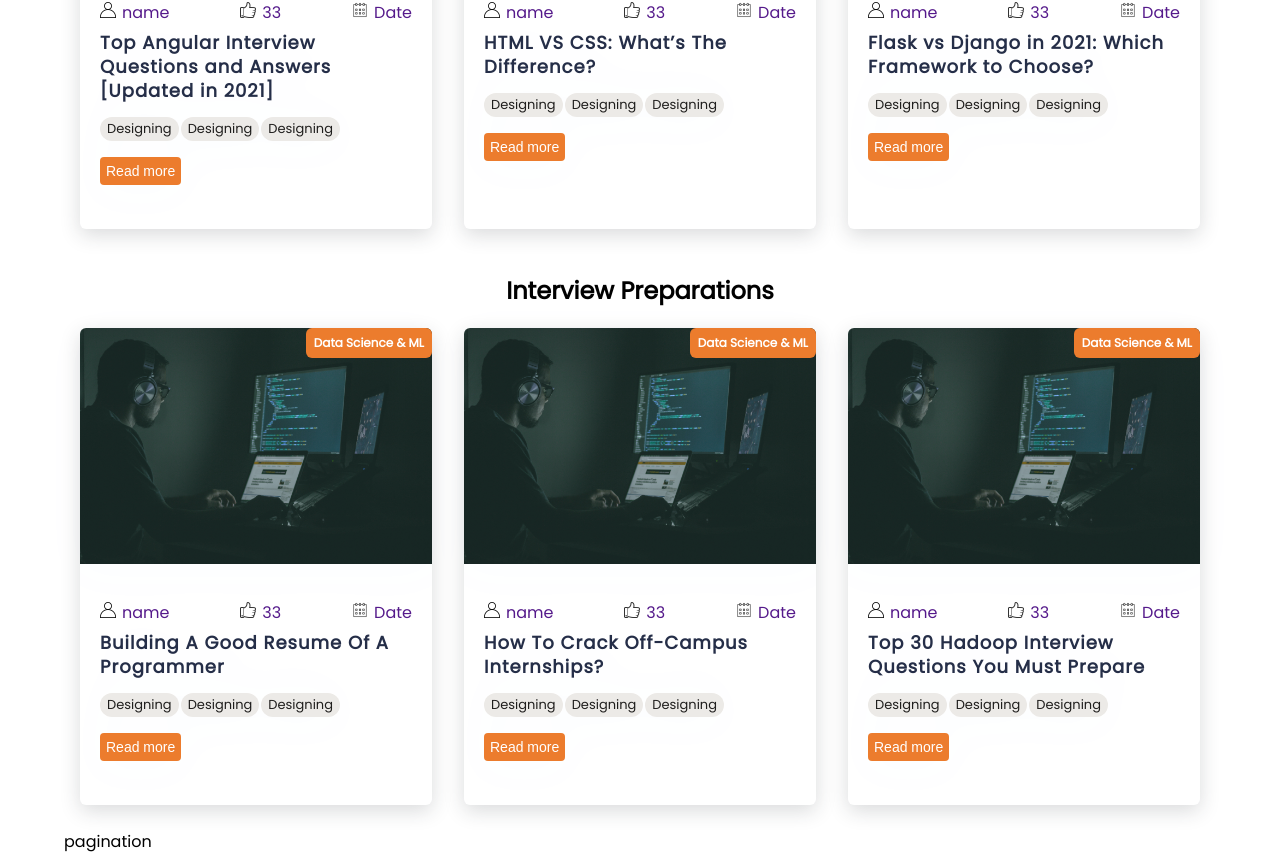
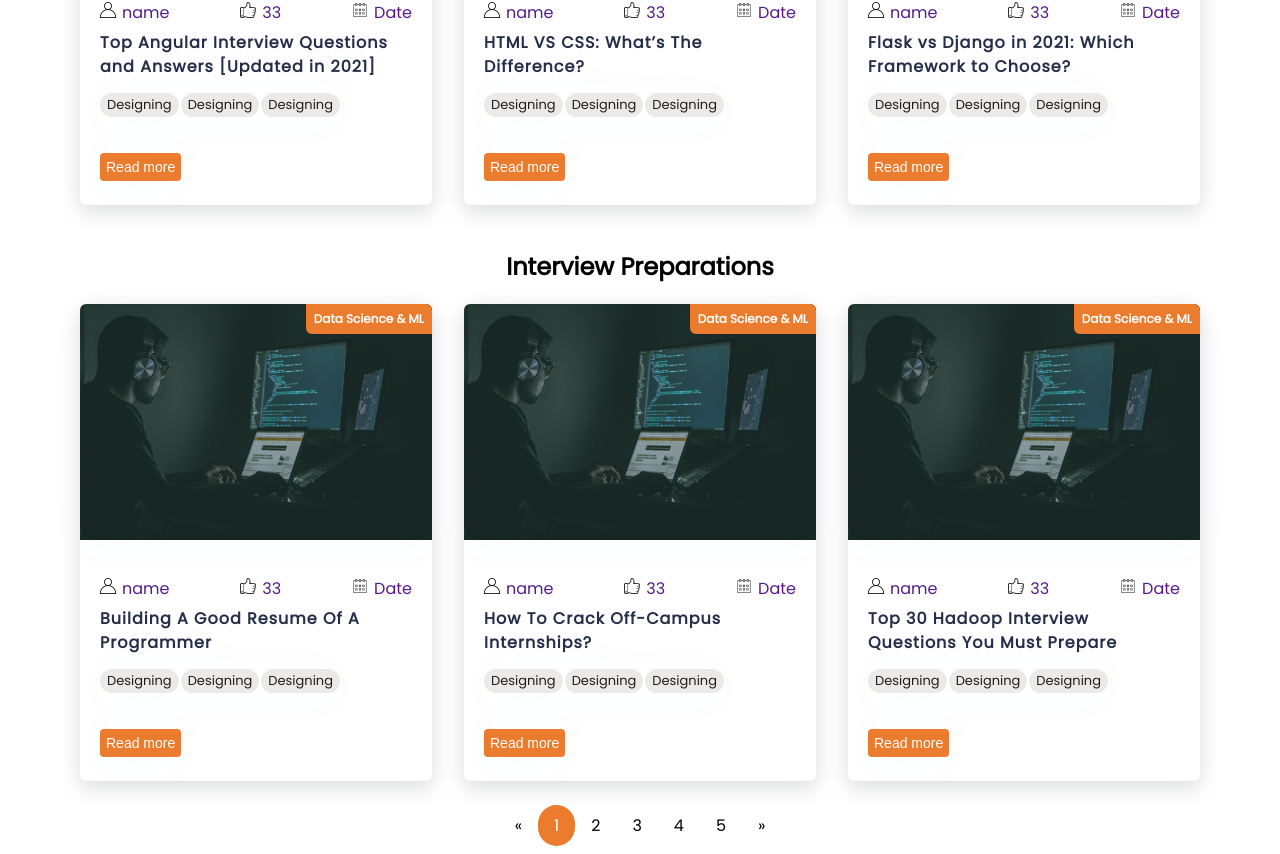
Before and after one commit to Shivangi020/Blogpage, a React (Create React App) app: page / in a window 1280 px wide. Shown: the part 1570-2424 px from the top of the page. Built offline with nearby package versions, Linux system fonts and the light colour scheme.

Commit message:
adding pagination

```diff
--- a/src/components/Card/Carditem.js
+++ b/src/components/Card/Carditem.js
@@ -33,8 +33,9 @@ function CardItem(props) {
                 <span className="round-tab">{props.tag}</span>
                 <span className="round-tab">{props.tag}</span>
                 </div>
-            <div className="btn"><button>Read more</button></div>
+
           </div>
+          <div className="btn"><button>Read more</button></div>
         </a>
       </div>
 
--- a/src/components/Card/style.css
+++ b/src/components/Card/style.css
@@ -72,7 +72,8 @@ h2 {
   background-color: #ec7c2d;
   box-sizing: border-box;
   border-radius: 6px;
-  border-top-right-radius: 0px;
+  border-top-left-radius: 0px;
+  border-bottom-right-radius: 0px;
 }
 
 .cards__item__img {
@@ -95,7 +96,7 @@ h2 {
 
 .cards__item__text {
   color: #252e48;
-  font-size: 18px;
+  /* font-size: 18px; */
   line-height: 24px;
   font-weight: 600;
   padding: 6px 0px;
@@ -161,6 +162,7 @@ button{
  }
  .btn{
   display: flex;
+  padding-left: 20px;
 
 }
 .cards__item__info {
--- a/src/components/Hero/Hero.css
+++ b/src/components/Hero/Hero.css
@@ -37,12 +37,15 @@
     background-color: #ec7c2d;
     box-sizing: border-box;
     border-radius: 6px;
+    border-top-left-radius: 0px;
+    border-bottom-right-radius: 0px;
 
 }
 .image1{
     width: 100%;
     height: 100%;
     object-fit: cover;
+    border-radius: 6px;
     box-shadow: inset 5px 10px 8px #888888;
 
 
@@ -92,6 +95,7 @@
     width:100%;
     height: 100%;
     object-fit: cover;
+    border-radius: 6px;
 }
 .text_overlay{
     position: absolute;
@@ -107,7 +111,7 @@
     justify-content: flex-start;
     flex-wrap: wrap;
     /* display: inline-block; */
-    padding: 8px;
+    /* padding: 8px; */
     padding-left: 0px;
   }
 
--- a/src/components/page/pagination.css
+++ b/src/components/page/pagination.css
@@ -0,0 +1,24 @@
+.pagination {
+    display: inline-block;
+    display: flex;
+    justify-content: center;
+  }
+
+  .pagination a {
+    color: black;
+    float: left;
+
+    padding: 8px 16px;
+    text-decoration: none;
+  }
+
+  .pagination a.active {
+    border-radius: 100px;
+    background-color: #ec7c2d;
+    color: white;
+  }
+
+  .pagination a:hover:not(.active)
+  {background-color: rgb(245, 219, 163);
+    border-radius: 100px;
+    ;}
--- a/src/components/page/pagination.js
+++ b/src/components/page/pagination.js
@@ -9,8 +9,17 @@ import "./pagination.css"
 const Pagination
  = (props) => {
   return(
-    <div>pagination
-
+    <div>
+<div class="pagination">
+  <a href="#">&laquo;</a>
+  <a class="active" href="#">1</a>
+  <a  href="#">2</a>
+  <a href="#">3</a>
+  <a href="#">4</a>
+  <a href="#">5</a>
+  {/* <a href="#"></a> */}
+  <a href="#">&raquo;</a>
+</div>
     </div>
    )
 
```
